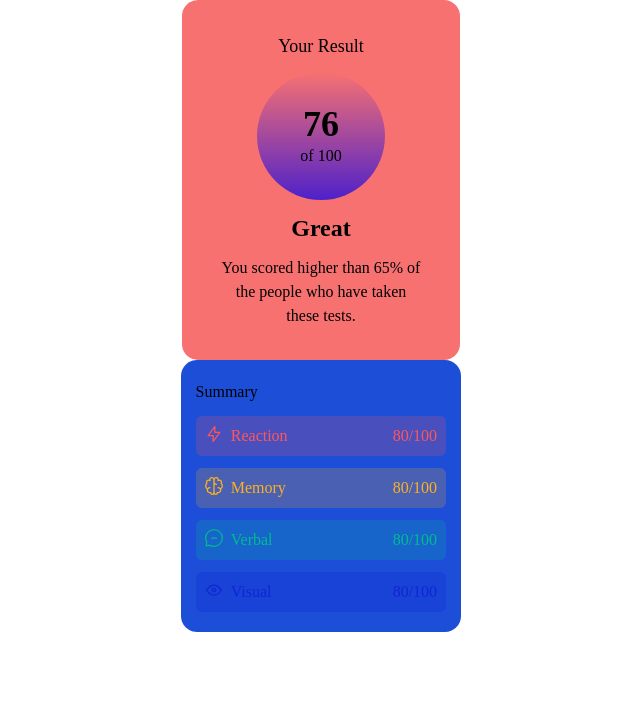
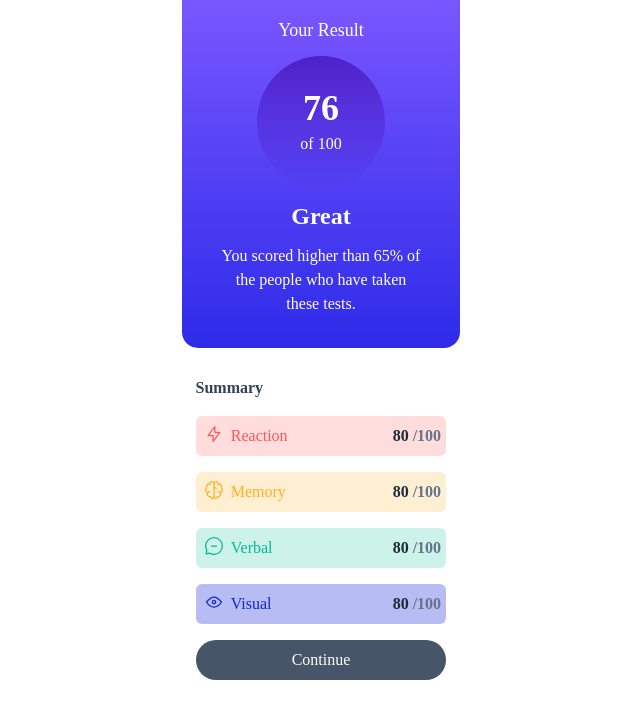
Before and after one commit to Esi-meci/Result_summary, a website: page index.html in a window 1280 px wide. Shown: the whole page, without its empty margins (319-959 px from the left). Drawn offline with Linux system fonts and the light colour scheme.

Commit message:
completed the task

```diff
--- a/index.html
+++ b/index.html
@@ -15,13 +15,13 @@
     .attribution a { color: hsl(228, 45%, 44%); }
   </style>
 </head>
-<body>
+<body class="bg-white">
 
-  <main class="flex flex-col md:flex-row md:justify-center items-center w-[20rem] mx-auto md:w-[37rem]">
+  <main class="flex flex-col gap-0 md:flex-row md:justify-center items-center w-[20rem] mx-auto md:w-[37rem]">
     <!-- The Blue display -->
-    <div class="text-center flex flex-col rounded-2xl bg-red-400 px-10 py-8 bg-graident-r from-LightBlue to-LightBlue gap-3 md:drop-shadow-[-4px_5px_10px_hsl(241,100%,89%)]">
+    <div class="text-center flex flex-col rounded-2xl comment_bg px-10 pt-4 pb-8 text-white gap-3 rounded-t-none md:mt-36 md:drop-shadow-[10px_19px_20px_hsl(241,100%,89%)] md:rounded-t-2xl md:py-8">
       <h1 class="font-[500] text-lg">Your Result</h1>
-      <div class="self-center circle flex flex-col bg-gradient-to-t from-Violet_blue to-Persian_blue text-center w-32 py-8">
+      <div class="self-center circle flex flex-col text-center w-32 py-8 gap-1">
         <h1 class="text-4xl font-[800]">76 </h1>
         <p>of 100</p>
       </div>
@@ -30,36 +30,37 @@
         the people who have taken <br>
         these tests.</p>
     </div>
-    <div class="bg-blue-700 w-[17.5rem] flex flex-col gap-3 md:w-[18rem] mx-auto px-3 rounded-2xl py-5 md:drop-shadow-[4px_5px_10px_hsl(241,100%,89%)]">
-      <h1 class="text-left w-[98%] mx-auto">Summary</h1>
+    <div class="bg-white w-[17.5rem] flex flex-col gap-4 md:w-[18rem] mx-auto px-3 rounded-r-2xl py-7 md:-ml-0 md:mt-36 md:drop-shadow-[0px_19px_10px_hsl(241,100%,89%)]">
+      <h1 class="text-left w-[98%] mx-auto font-[700] text-slate-700">Summary</h1>
       <div class="flex flex-row pl-2 bg-Light_Red_Transparent text-Light_Red w-[98%] py-2 rounded-md mx-auto">
         <div class="w-[1.7rem]">
           <img src="assets/images/icon-reaction.svg" alt="reaction">
         </div>
         <h1 class="w-8/12">Reaction</h1>
-        <h1 class="justify-self-end">80/100</h1>
+        <h1 class="justify-self-end text-slate-800 font-bold">80 <span class="text-slate-500">/100</span></h1>
       </div>
       <div class="flex flex-row pl-2 bg-Orangey_Yellow_Transparent text-Orangey_Yellow w-[98%] py-2 rounded-md mx-auto">
         <div class="w-[1.7rem]">
           <img src="assets/images/icon-memory.svg" alt="reaction">
         </div>
         <h1 class="w-8/12">Memory</h1>
-        <h1 class="justify-self-end">80/100</h1>
+        <h1 class="justify-self-end text-slate-800 font-bold">80 <span class="text-slate-500">/100</span></h1>
       </div>
       <div class="flex flex-row pl-2 bg-Green_Teal_Transparent text-Green_Teal w-[98%] py-2 rounded-md mx-auto">
         <div class="w-[1.7rem]">
           <img src="assets/images/icon-verbal.svg" alt="reaction">
         </div>
         <h1 class="w-8/12">Verbal</h1>
-        <h1 class="justify-self-end">80/100</h1>
+        <h1 class="justify-self-end text-slate-800 font-bold">80 <span class="text-slate-500">/100</h1>
       </div>
       <div class="flex flex-row pl-2 bg-Cobalt_Blue_Transparent text-Cobalt_Blue w-[98%] py-2 rounded-md mx-auto">
         <div class="w-[1.7rem]">
           <img src="assets/images/icon-visual.svg" alt="reaction">
         </div>
         <h1 class="w-8/12">Visual</h1>
-        <h1 class="justify-self-end">80/100</h1>
+        <h1 class="justify-self-end text-slate-800 font-bold">80 <span class="text-slate-500">/100</h1>
       </div>
+      <button class="rounded-3xl w-[98%] mx-auto py-2 bg-slate-600 text-white"> Continue</button>
 
     </div>
 
--- a/styles.css
+++ b/styles.css
@@ -2,6 +2,15 @@
 @tailwind components;
 @tailwind utilities;
 @import url('https://fonts.google.com/specimen/Hanken+Grotesk');
+
+
+:root {
+/* ||VARIABLES */
+--LIGHTBLUE: hsl(252, 100%, 67%);
+--LIGHT_ROYALBLUE: hsl(241, 81%, 54%);
+--VIOLET_BLUE: hsla(256, 72%, 46%, 1);
+--PERSIAN_BLUE: hsla(241, 72%, 46%, 0);
+}
 
 body {
     font-family: 'Hanken Grotesk';
@@ -9,4 +18,10 @@ body {
 
 .circle {
     border-radius: 100%;
+    /* background-color: var(--VIOLET_BLUE); */
+    background-image: linear-gradient(to bottom, var(--VIOLET_BLUE), var(--PERSIAN_BLUE));
 }
+
+.comment_bg {
+    background-image: linear-gradient(to bottom, var(--LIGHTBLUE), var(--LIGHT_ROYALBLUE));
+}
--- a/tailwind.config.js
+++ b/tailwind.config.js
@@ -9,10 +9,10 @@ module.exports = {
     extend: {
       colors: {
         // Gradient Colors"
-        LightBlue: 'hsl(252, 100%, 67%)',
-        Light_RoyalBlue:'hsl(241, 81%, 54%)',
-        Violet_blue: 'hsla(256, 72%, 46%, 1)',
-        Persian_blue: 'hsla(241, 72%, 46%, 0)',
+        // LightBlue: 'hsl(252, 100%, 67%)',
+        // Light_RoyalBlue:'hsl(241, 81%, 54%)',
+        // Violet_blue: 'hsl(256, 72%, 46%)',
+        // Persian_blue: 'hsl(241, 72%, 46%)',
 
         // Neutral Colors
         White: 'hsl(0, 0%, 100%)',
```
Also changed, not shown: css/output.css.
